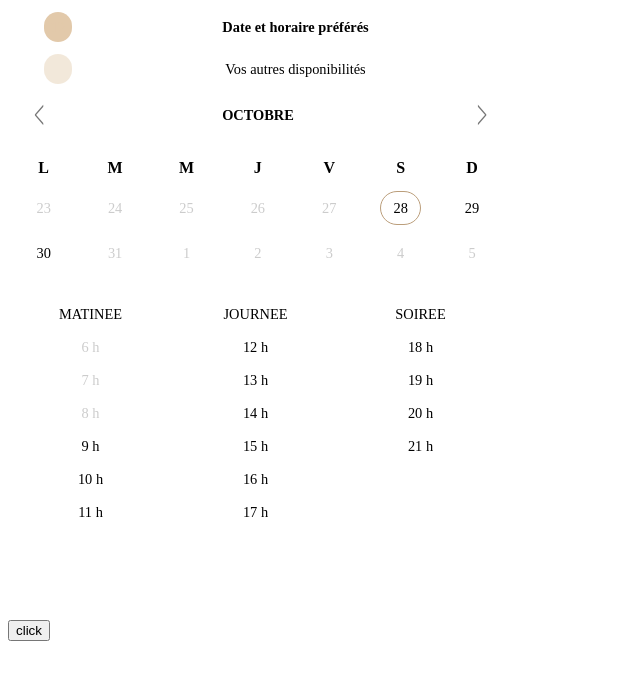
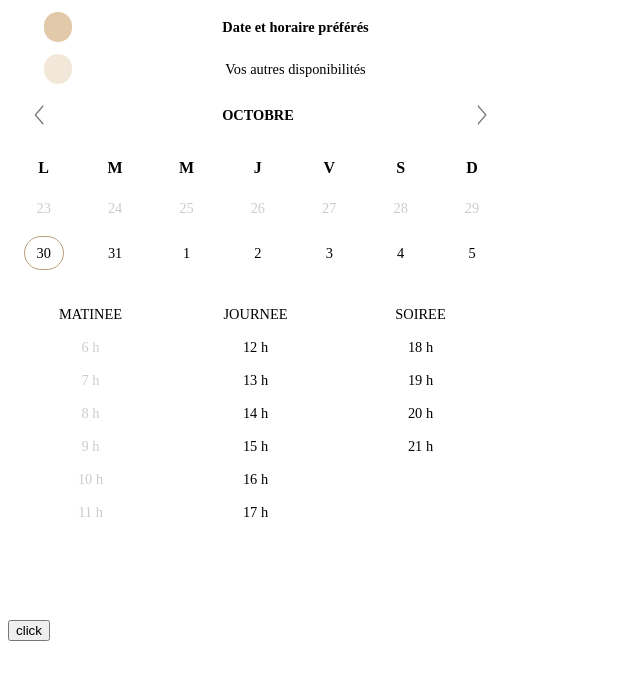
Before and after one commit to stanBienaives/th-date-picker, a plain HTML site: page index.html in a window 1280 px wide. Shown: the whole page, without its empty margins (0-640 px from the left). Drawn offline with nearby package versions, Linux system fonts and the light colour scheme.

Commit message:
fix selectable day

```diff
--- a/date-picker.js
+++ b/date-picker.js
@@ -14,6 +14,7 @@ var State = function State(config) {
   var today = new Date();
 
   this.firstDisplayDate = today.findLastMonday();
+  this.firstDisplayDate.setHours(0);
   this.firstDisplayDate.setMinutes(0);
   this.firstDisplayDate.setSeconds(0);
 
@@ -91,6 +92,14 @@ State.prototype.isSelectable = function (date) {
   var selectable =  ((date.getTime() + offset) >= this.firstSelectableDate.getTime() && (date.getTime() - offset ) <= this.lastSelectableDate.getTime());
   return selectable;
 }
+
+State.prototype.isSelectableDay = function (date) {
+  var firstSelectableDay = new Date(this.firstSelectableDate);
+  firstSelectableDay.setHours(0);
+  var offset = 50; //ms
+  var selectable =  ((date.getTime() + offset) >= firstSelectableDay.getTime() && (date.getTime() - offset ) <= this.lastSelectableDate.getTime());
+  return selectable;
+};
 
 
 State.prototype.displayMonth = function () {
@@ -451,7 +460,7 @@ daysComponent.prototype.render = function (state, oldState, parent) {
     day.className = 'cal-day';
     day.innerHTML =  '<span>' + date.getDate(); + '</span>';
 
-    if (!state.isSelectable(date)) {
+    if (!state.isSelectableDay(date)) {
       day.className += ' disabled'
     }
 
@@ -467,7 +476,7 @@ daysComponent.prototype.render = function (state, oldState, parent) {
       day.className += ' firstchoice';
     }
 
-    if (state.isSelectable(date)) {
+    if (state.isSelectableDay(date)) {
       day.addEventListener("click", Actions["SET_CURRENT_DATE"].bind(this, state, date));
     } else {
       //day.addEventListener("click", Actions['NEXT_PANEL'].bind(this, state));
--- a/index.html
+++ b/index.html
@@ -15,10 +15,11 @@
   <button onclick="console.log(datePickerView.getDates())">click</button>
   <script>
     var date = new Date()
-    //date.setDate();
-    var endDate = new Date()
-    endDate.setDate(30);
+    date.setDate(30);
+    date.setHours(12);
+    //var endDate = new Date()
+    //endDate.setDate(30);
     //endDate.setMonth(10);
-    var datePickerView = new datePickerComponent({ multipleDates: true, firstSelectableDate: date, lastSelectableDate: endDate });
+    var datePickerView = new datePickerComponent({ multipleDates: true, firstSelectableDate: date });//,lastSelectableDate: endDate });
   </script>
 </body>
```
